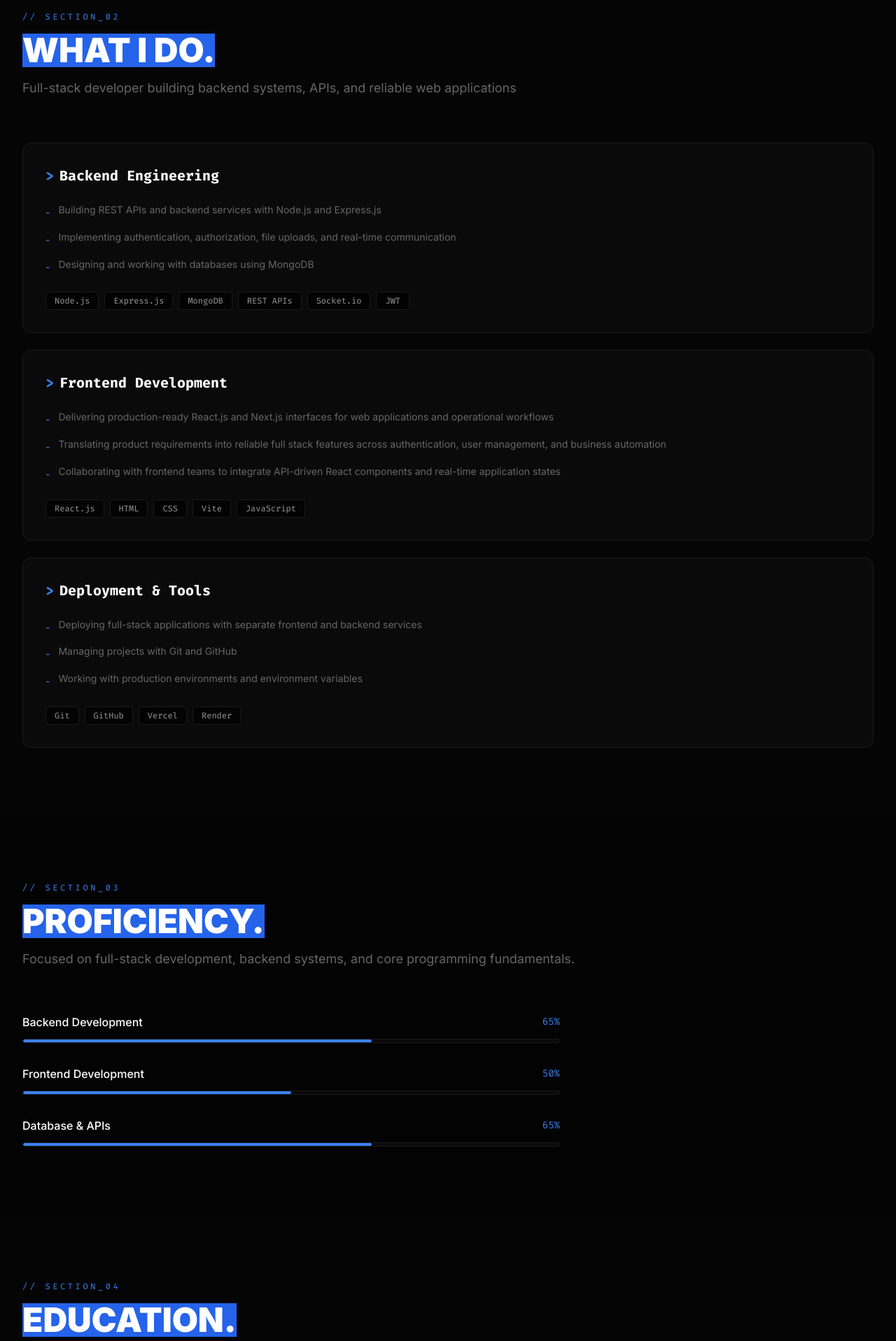
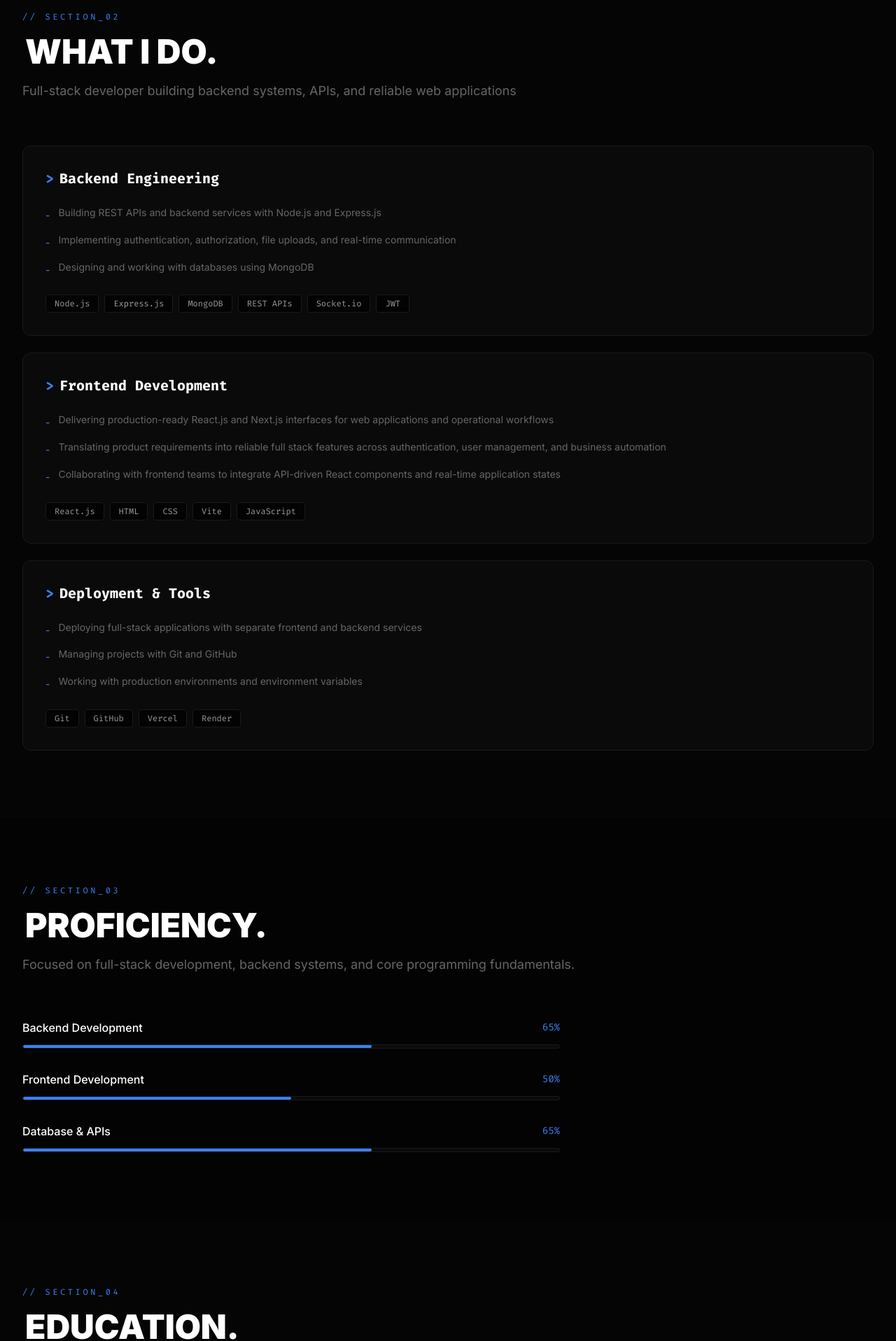
Before and after one commit to prempscode/premDev-Portfolio, a React (Vite) app: page / in a window 1280 px wide. Shown: the part 880-2797 px from the top of the page at 70% size. Built offline with nearby package versions, Linux system fonts and the light colour scheme.

Commit message:
hover-effects

```diff
--- a/src/components/Academics.jsx
+++ b/src/components/Academics.jsx
@@ -20,7 +20,7 @@ const Academics = () => {
           initial={{ opacity: 0, y: 20 }}
           whileInView={{ opacity: 1, y: 0 }}
           viewport={{ once: true }}
-          className="text-4xl md:text-5xl font-black text-white mb-12 bg-blue-600 inline-block"
+          className=" hover-effect text-4xl md:text-5xl font-black text-white mb-12 "
         >
           ACADEMICS.
         </motion.h2>
--- a/src/components/ContactForm.jsx
+++ b/src/components/ContactForm.jsx
@@ -52,7 +52,7 @@ const ContactForm = () => {
           initial={{ opacity: 0, y: 20 }}
           whileInView={{ opacity: 1, y: 0 }}
           viewport={{ once: true }}
-          className="text-4xl md:text-5xl font-black text-white mb-12 bg-blue-600 inline-block"
+          className=" hover-effect text-4xl md:text-5xl font-black text-white mb-12 "
         >
           CONTACT.
         </motion.h2>
--- a/src/components/Education.jsx
+++ b/src/components/Education.jsx
@@ -18,7 +18,7 @@ const Education = () => {
           initial={{ opacity: 0, y: 20 }}
           whileInView={{ opacity: 1, y: 0 }}
           viewport={{ once: true }}
-          className=" text-4xl md:text-5xl font-black text-white mb-12 bg-blue-600  inline-block"
+          className=" hover-effect  text-4xl md:text-5xl font-black text-white mb-12 "
         >
           EDUCATION.
         </motion.h2>
--- a/src/components/Experience.jsx
+++ b/src/components/Experience.jsx
@@ -18,7 +18,7 @@ const Experience = () => {
           initial={{ opacity: 0, y: 20 }}
           whileInView={{ opacity: 1, y: 0 }}
           viewport={{ once: true }}
-          className="text-4xl md:text-5xl font-black text-white mb-16 bg-blue-600  inline-block"
+          className=" hover-effect text-4xl md:text-5xl font-black text-white mb-16 "
         >
           EXPERIENCE.
         </motion.h2>
--- a/src/components/Hero.jsx
+++ b/src/components/Hero.jsx
@@ -1,6 +1,7 @@
 import { useEffect, useState } from "react";
 import { motion } from "framer-motion";
 import { portfolioData } from "../data/portfolio";
+import "../index.css";
 
 const CountUp = ({ end, suffix = "" }) => {
   const [count, setCount] = useState(0);
@@ -45,7 +46,7 @@ const Hero = () => {
               initial={{ opacity: 0, y: 30 }}
               animate={{ opacity: 1, y: 0 }}
               transition={{ duration: 0.6 }}
-              className="text-5xl md:text-7xl lg:text-8xl font-black tracking-tight text-white mb-2 leading-[1.1] bg-blue-600  inline-block"
+              className=" hover-effect text-5xl md:text-7xl lg:text-8xl font-black tracking-tight text-white mb-2 leading-[1.1]  "
             >
               HI ALL,
             </motion.h1>
--- a/src/components/Proficiency.jsx
+++ b/src/components/Proficiency.jsx
@@ -18,7 +18,7 @@ const Proficiency = () => {
           initial={{ opacity: 0, y: 20 }}
           whileInView={{ opacity: 1, y: 0 }}
           viewport={{ once: true }}
-          className="text-4xl md:text-5xl font-black text-white mb-4 bg-blue-600  inline-block"
+          className=" hover-effect text-4xl md:text-5xl font-black text-white mb-4  "
         >
           PROFICIENCY.
         </motion.h2>
--- a/src/components/Projects.jsx
+++ b/src/components/Projects.jsx
@@ -19,7 +19,7 @@ const Projects = () => {
           initial={{ opacity: 0, y: 20 }}
           whileInView={{ opacity: 1, y: 0 }}
           viewport={{ once: true }}
-          className="text-4xl md:text-5xl font-black text-white mb-16 bg-blue-600  inline-block"
+          className=" hover-effect text-4xl md:text-5xl font-black text-white mb-16  "
         >
           PROJECTS.
         </motion.h2>
--- a/src/components/WhatIDo.jsx
+++ b/src/components/WhatIDo.jsx
@@ -18,7 +18,7 @@ const WhatIDo = () => {
           initial={{ opacity: 0, y: 20 }}
           whileInView={{ opacity: 1, y: 0 }}
           viewport={{ once: true }}
-          className="text-4xl md:text-5xl font-black text-white mb-4 bg-blue-600  inline-block"
+          className=" hover-effect text-4xl md:text-5xl font-black text-white mb-4  "
         >
           WHAT I DO.
         </motion.h2>
--- a/src/index.css
+++ b/src/index.css
@@ -43,3 +43,28 @@ body {
   background: #3b82f6;
   color: #ffffff;
 }
+
+.hover-effect {
+  display: inline-block;
+  padding: 2px 4px;
+  cursor: pointer;
+
+  background-image: linear-gradient(
+    to right,
+    rgb(37, 99, 235) 50%,
+    transparent 50%
+  );
+
+  background-size: 200% 100%;
+
+  background-position: right bottom;
+
+  transition:
+    background-position 0.2s ease-out,
+    color 0.4s ease-out;
+}
+
+.hover-effect:hover {
+  background-position: left bottom;
+  color: white;
+}
```
